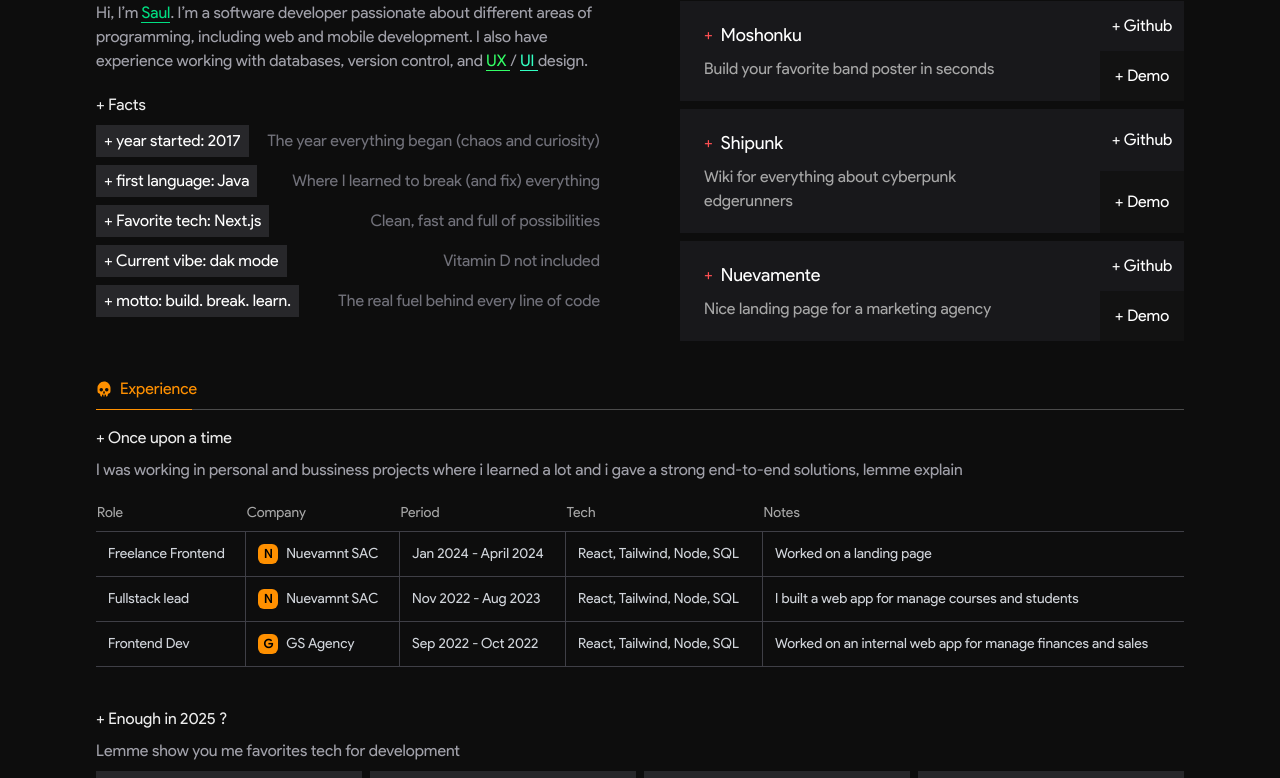
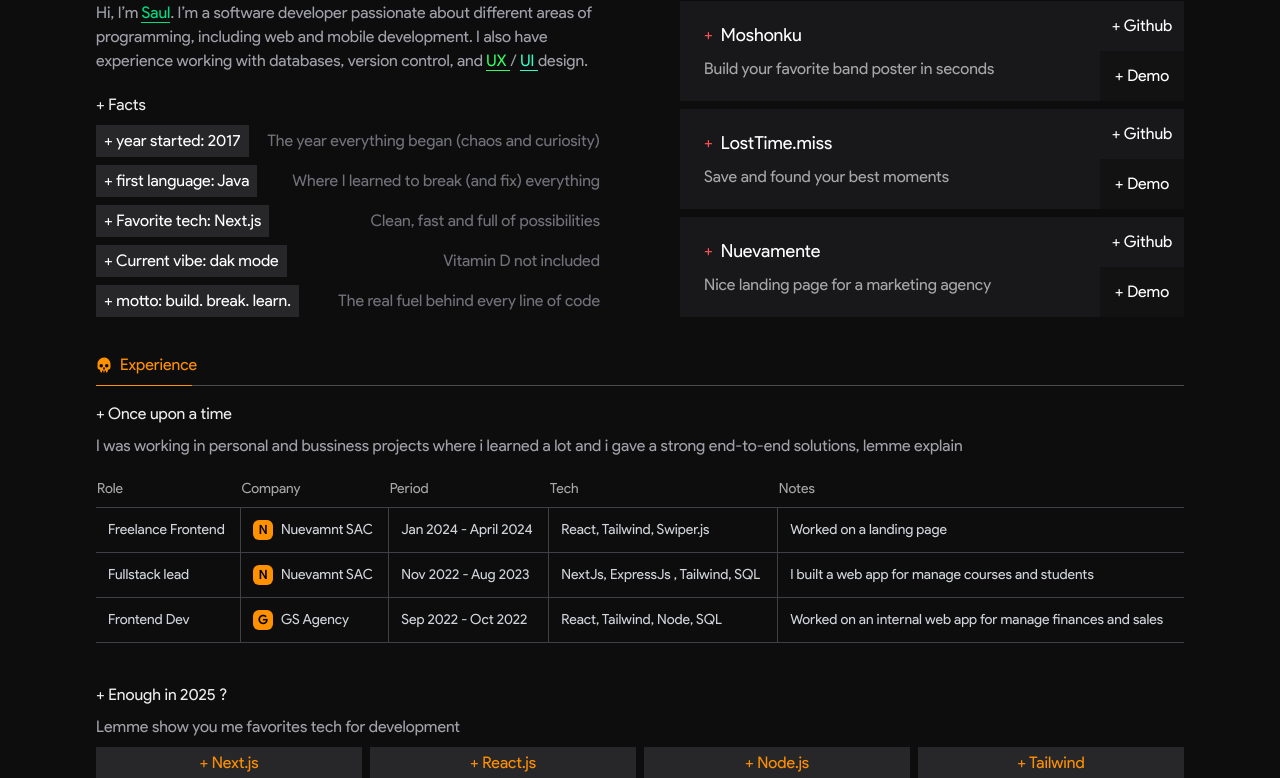
Before and after one commit to SaulLudena/MyPortfolio, a Next.js app: page / in a window 1280 px wide. Shown: the part 500-1278 px from the top of the page. Built offline with nearby package versions, Linux system fonts and the light colour scheme.

Commit message:
changing projects

```diff
--- a/src/components/contact.jsx
+++ b/src/components/contact.jsx
@@ -31,13 +31,13 @@ export default function Contact() {
               <li
                 key={index}
                 style={{ backgroundColor: bgColors[index % bgColors.length] }}
-                className="flex items-center justify-center "
+                className="flex items-center justify-center hover:bg-zinc-900 transition"
               >
                 <a
                   href={link}
                   target={isGmail ? "_self" : "_blank"}
                   rel="noopener noreferrer"
-                  className="w-full p-10 text-lg text-center max-lg:text-sm"
+                  className="w-full p-10 text-lg text-center max-lg:text-sm text-[#1DFFD2]"
                 >
                   {item.data}
                 </a>
--- a/src/components/projects/project.jsx
+++ b/src/components/projects/project.jsx
@@ -33,10 +33,10 @@ const aboutmedata = [
     urldemo: "https://moshonku.vercel.app",
   },
   {
-    projectName: "Shipunk",
-    description: "Wiki for everything about cyberpunk edgerunners",
-    repo: "https://github.com/SaulLudena/shipunk",
-    urldemo: "https://shipunk.vercel.app",
+    projectName: "LostTime.miss",
+    description: "Save and found your best moments",
+    repo: "https://github.com/SaulLudena/losttime",
+    urldemo: "https://losttime.vercel.app",
   },
   {
     projectName: "Nuevamente",
--- a/src/components/topnav.jsx
+++ b/src/components/topnav.jsx
@@ -129,9 +129,7 @@ export default function Presentation() {
               key={index}
               className="flex items-center gap-1 hover:text-[#00DF82] cursor-pointer "
             >
-              <p className="text-xl group-hover:text-emerald-500">
-                {item.icon}
-              </p>
+              <p className="text-xl group-hover:text-[#00DF82]">{item.icon}</p>
               <DecryptedText
                 text={item.text}
                 animateOn="view"
@@ -152,9 +150,9 @@ export default function Presentation() {
   );
 }
 const navItems = [
-  { icon: <IoHome />, text: "[Home]" },
-  { icon: <IoSkull />, text: "[Experience]" },
-  { icon: <FaBriefcase />, text: "[Portfolio]" },
-  { icon: <GiBootPrints />, text: "[Contact me]" },
+  { icon: <IoHome />, text: "[Home]", color: "#00DF82" },
+  { icon: <IoSkull />, text: "[Experience]", color: "#FF9000" },
+  { icon: <FaBriefcase />, text: "[Portfolio]", color: "#FF5053" },
+  { icon: <GiBootPrints />, text: "[Contact me]", color: "#1DFFD2" },
   { icon: <FaCamera />, text: "[Misc]" },
 ];
--- a/src/components/workingExperience.jsx
+++ b/src/components/workingExperience.jsx
@@ -128,14 +128,14 @@ const chambadata = [
 
     company: "Nuevamnt SAC",
     period: "Jan 2024 - April 2024",
-    tech: "React, Tailwind, Node, SQL",
+    tech: "React, Tailwind, Swiper.js",
     notes: "Worked on a landing page ",
   },
   {
     role: "Fullstack lead",
     company: "Nuevamnt SAC",
     period: "Nov 2022 - Aug 2023",
-    tech: "React, Tailwind, Node, SQL",
+    tech: "NextJs, ExpressJs , Tailwind, SQL",
     notes: "I built a web app for manage courses and students",
   },
   {
```
